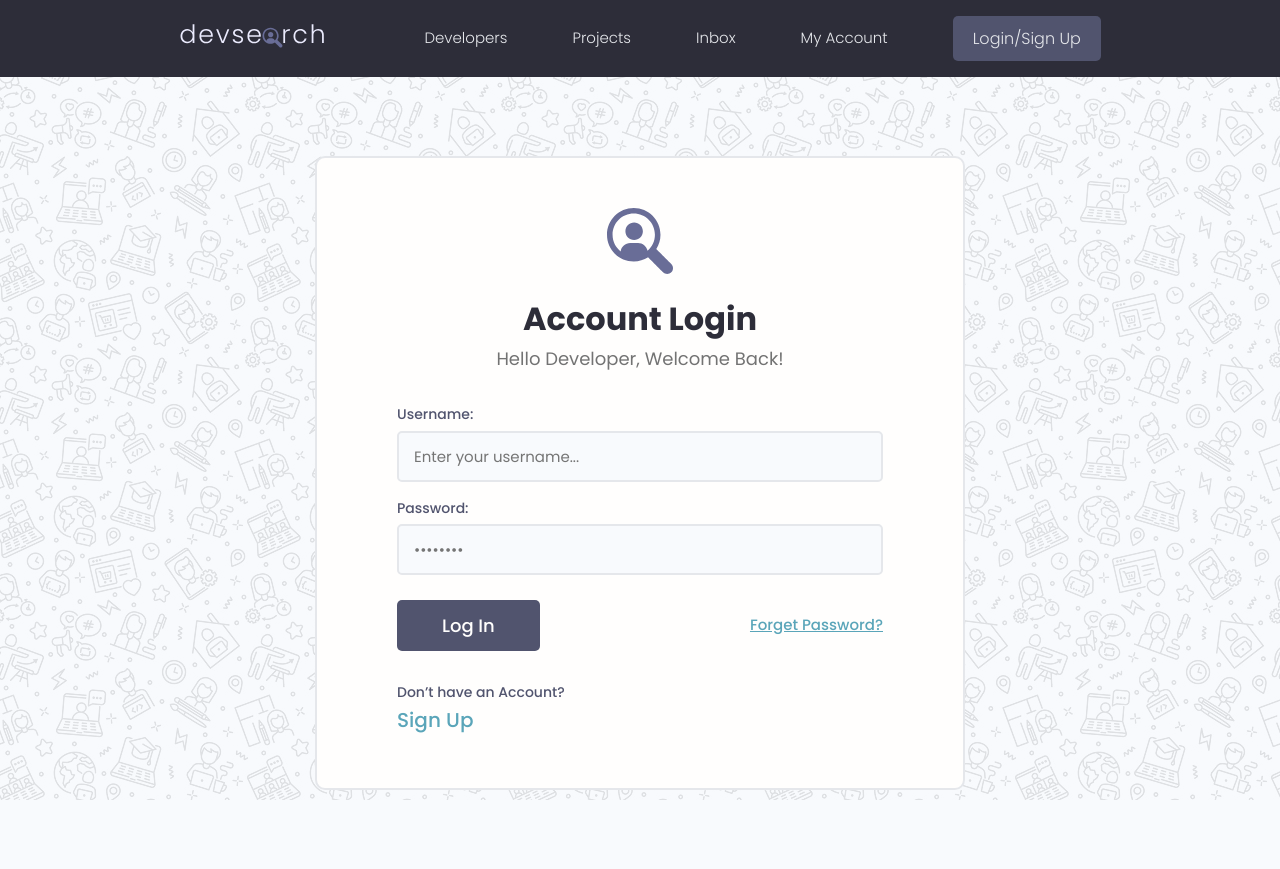
After one commit to AdelHamed-X/DevSearch, a Django app: page /users/login/ in a window 1280 px wide. The commit adds this page. Run offline with Django 5.2, Linux system fonts and the light colour scheme; some libraries are stand-ins or nearby versions.

Commit message:
Adding user authentication

```diff
--- a/templates/navbar.html
+++ b/templates/navbar.html
@@ -16,8 +16,15 @@
                 <li class="header__menuItem"><a href="{% url 'projects' %}">Projects</a></li>
                 <li class="header__menuItem"><a href="">Inbox</a></li>
                 <li class="header__menuItem"><a href="">My Account</a></li>
+                {% if request.user.is_authenticated %}
                 <li class="header__menuItem"><a href="{% url 'create-project' %}" class="btn btn--sub">Add Project</a></li>
-                <li class="header__menuItem"><a href="" class="btn btn--sub">Login/Sign Up</a></li>
+                {% endif %}
+
+                {% if request.user.is_authenticated %}
+                <li class="header__menuItem"><a href="{% url 'logout' %}" class="btn btn--sub">Logout</a></li>
+                {% else %}
+                <li class="header__menuItem"><a href="{% url 'login' %}" class="btn btn--sub">Login/Sign Up</a></li>
+                {% endif %}
             </ul>
         </nav>
     </div>
--- /dev/null
+++ b/users/templates/users/login_register.html
@@ -0,0 +1,40 @@
+{% extends 'main.html' %}
+
+{% block content %}
+    <div class="auth">
+        <div class="card">
+            <div class="auth__header text-center">
+                <a href="/">
+                    <img src="images/icon.svg" alt="icon" />
+                </a>
+                <h3>Account Login</h3>
+                <p>Hello Developer, Welcome Back!</p>
+            </div>
+
+            <form action="{% url 'login' %}" class="form auth__form" method="POST">
+                {% csrf_token %}
+                <!-- Input:Email -->
+                <div class="form__field">
+                    <label for="username">Username: </label>
+                    <input class="input input--text" id="username" type="text" name="username"
+                        placeholder="Enter your username..." />
+                </div>
+
+                <!-- Input:Password -->
+                <div class="form__field">
+                    <label for="password">Password: </label>
+                    <input class="input input--password" id="passowrd" type="password" name="password"
+                        placeholder="••••••••" />
+                </div>
+                <div class="auth__actions">
+                    <input class="btn btn--sub btn--lg" type="submit" value="Log In" />
+                    <a href="forgetpassword.html">Forget Password?</a>
+                </div>
+            </form>
+            <div class="auth__alternative">
+                <p>Don’t have an Account?</p>
+                <a href="signup.html">Sign Up</a>
+            </div>
+        </div>
+    </div>
+{% endblock %}
--- a/users/urls.py
+++ b/users/urls.py
@@ -3,6 +3,9 @@ from . import views
 
 
 urlpatterns = [
+    path('login/', views.userLogin, name='login'),
+    path('logout/', views.userLogout, name='logout'),
+
     path('', views.profiles, name='profiles'),
     path('profile/<str:pk>', views.profile, name='user-profile'),
 ]
--- a/users/views.py
+++ b/users/views.py
@@ -1,7 +1,32 @@
-from django.shortcuts import render
+from django.shortcuts import render, redirect
 from .models import Profile
+from django.contrib.auth.models import User
+from django.contrib.auth import authenticate, login, logout
 
 # Create your views here.
+
+def userLogin(request):
+
+    if request.user.is_authenticated:
+        return redirect('profiles')
+
+    if request.method == 'POST':
+        username = request.POST['username']
+        password = request.POST['password']
+
+        user = authenticate(request, username=username, password=password)
+
+        if user is not None:
+            login(request, user)
+            return redirect('profiles')
+
+    context = {}
+    return render(request, 'users/login_register.html', context)
+
+
+def userLogout(request):
+    logout(request)
+    return redirect('profiles')
 
 
 def profiles(request):
```
Also changed, not shown: users/signals.py (+4 -9 lines), users/templates/users/login.html (added, +67 -0 lines), db.sqlite3.
